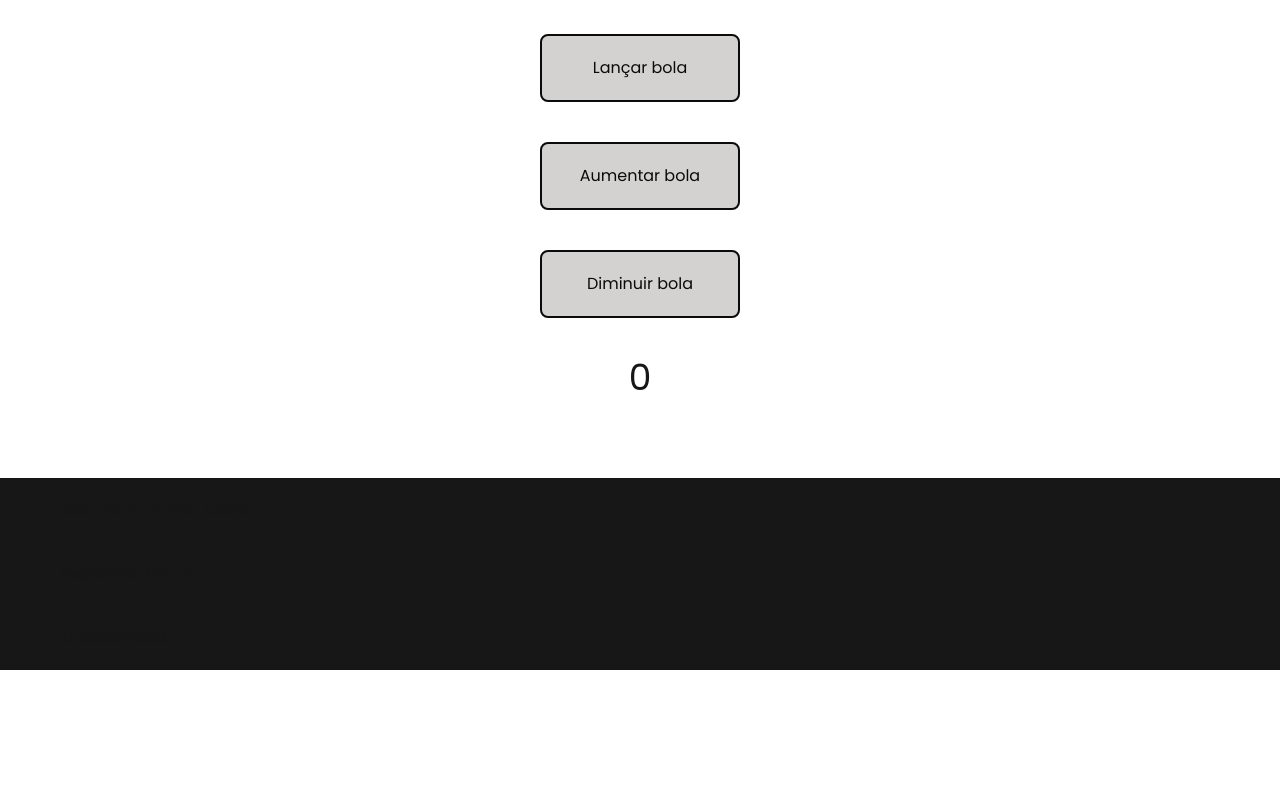
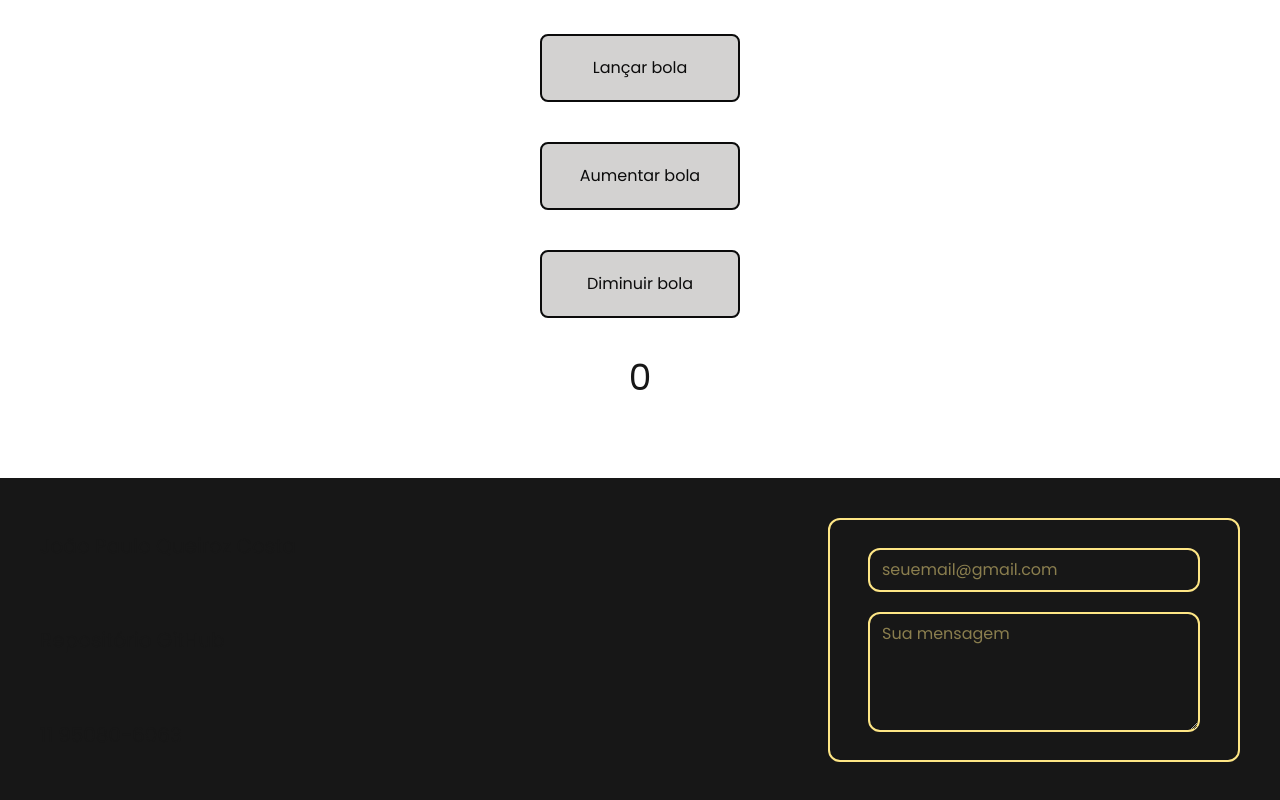
Before and after one commit to JoaoPauloQC/Cinematic, a Next.js app: page /GalileuVSAristoteles in a window 1280 px wide. Shown: the part 2791-3591 px from the top of the page. Before the commit the page ends 3461 px from the top, so only its background shows below. Built offline with nearby package versions, Linux system fonts and the light colour scheme.

Commit message:
styles: changing box and footer

```diff
--- a/src/Components/Box.tsx
+++ b/src/Components/Box.tsx
@@ -13,7 +13,7 @@ type PersonalData = {
 }
 export type {PersonalData}
 
-export default function TextBox ({img,texts,title}: Props) {
+export function TextBox ({img,texts,title}: Props) {
 
       return (
         <div className="max-md:px-10">
@@ -39,10 +39,15 @@ export default function TextBox ({img,texts,title}: Props) {
 
 
 
-export function Box ({children} : {children: React.ReactNode}) {
+type BoxProps = {
+    children: React.ReactNode,
+    classname? : string
+}
+
+export function Box ({classname,children} : BoxProps) {
     return (
         <div className="max-md:px-10">
-            <div className=" border-2 rounded-xl px-3 py-2 Poppins flex gap-10 border-neutral-600 hover:bg-neutral-700 bg-neutral-900 ProjectBox max-md:flex-col">
+            <div className={" border-2 rounded-xl px-3 py-2 Poppins flex gap-10 ProjectBox " + (classname? classname: "border-neutral-600 hover:bg-neutral-700 bg-neutral-900  max-md:flex-col")}>
                 {children}
             </div>
         </div>
--- a/src/app/GalileuVSAristoteles/Aristoteles/Aristoteles.tsx
+++ b/src/app/GalileuVSAristoteles/Aristoteles/Aristoteles.tsx
@@ -1,7 +1,7 @@
 import { PersonalData } from "@/Components/Box";
 import AristolesGraph from "./AristotelesGraph";
 import aristotelesPic from '@/assets/physicist/aristotelesPic.jpg'
-import TextBox from "@/Components/Box";
+import {TextBox} from "@/Components/Box";
 
 const AristolesData : PersonalData ={
     title: "Aristóteles",
--- a/src/app/GalileuVSAristoteles/Galileu/Galileu.tsx
+++ b/src/app/GalileuVSAristoteles/Galileu/Galileu.tsx
@@ -2,7 +2,7 @@ import { PersonalData } from "@/Components/Box";
 import GalileuGraph from "./GalileuGraph";
 
 import galileuPic from '@/assets/physicist/galileuPic.jpg'
-import TextBox from "@/Components/Box";
+import {TextBox} from "@/Components/Box";
 
 
 
--- a/src/shared/Footer.tsx
+++ b/src/shared/Footer.tsx
@@ -1,15 +1,23 @@
+import {Box} from "@/Components/Box";
+
 export default function Footer ()  {
     return(
         <div className="footer bg-neutral-900">
             <div className="wrapper">
-                <div className="footer__container p-5">
-                    <div className="footer__left grid gap-10">
+                <div className="footer__container flex justify-between py-10">
+                    <div className="footer__left grid gap-10 Poppins text-xl items-center">
                         <p> João Paulo Queiroz Costa </p>
                         <p> Repositório GitHub </p>
                         <p> 11 95080-6063</p>
                     </div>
                     <div className="footer__right">
+                        <Box classname={"border-amber-200  bg-neutral-900 max-md:flex-col"}>
+                            <form action="" className="w-96 grid justify-center p-5 gap-5">
+                                <input type="text" className="border-2 border-amber-200 rounded-xl Poppins py-2 pl-3 outline-none bg-neutral-900 text-amber-200" placeholder="seuemail@gmail.com" />
+                                <textarea  className="border-2 border-amber-200 rounded-xl h-30 Poppins py-2 pl-3 outline-none bg-neutral-900 text-amber-200 flex text-start" placeholder="Sua mensagem"/>
 
+                            </form>
+                        </Box>
                     </div>
                 </div>
             </div>
```
